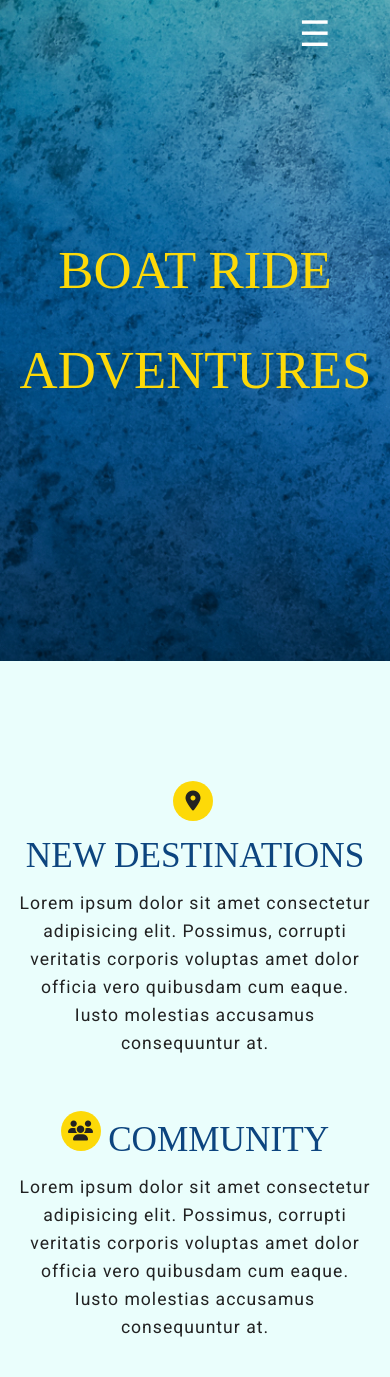
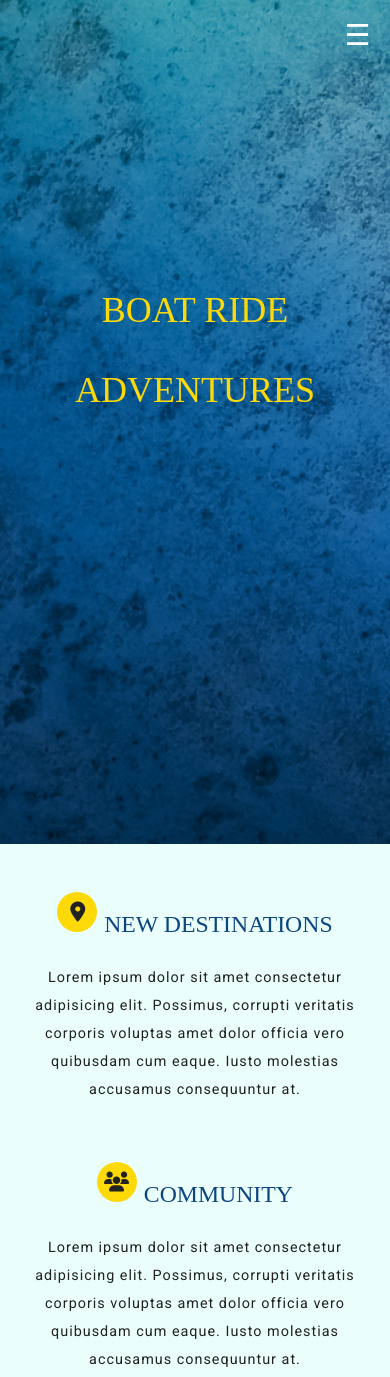
Before and after one commit to lujanvinas/Multi-page-PSD-conversion, a plain HTML site: page index.html in a window 390 px wide. Shown: the top 1377 px of the page. Drawn offline with Linux system fonts and the light colour scheme; a web font is replaced by a local one.

Commit message:
fully responsive

```diff
--- a/styles/sass/_blog.scss
+++ b/styles/sass/_blog.scss
@@ -380,6 +380,10 @@ label{
             margin-right: 0;
         }
 
+        label {
+            display: none;
+        }
+
 
         button {
             width: 50%;
--- a/styles/sass/_home.scss
+++ b/styles/sass/_home.scss
@@ -247,7 +247,6 @@ footer{
 
 
 
-
 // media Queries
 
 @media(max-width:1200px){
@@ -266,10 +265,12 @@ footer{
     }
 
     .feature{
-        width: 100%;
+        width: 90%;
         display: block;
         text-align: center;
-        padding-top:150px;
+        padding-top: 200px;
+        margin: 0 auto;
+        line-height: 100px;
     }
 
 
@@ -343,12 +344,9 @@ footer{
 
 @media(max-width:768px){
 
-    header nav li a {
-        padding: 0 30px;
-    }
-
     .section-1 .flexContainer {
         display: block;
+        padding: 0;
     }
     .section-1 .flexItem {
         width: 100%;
--- a/styles/sass/styles.scss
+++ b/styles/sass/styles.scss
@@ -112,7 +112,6 @@ label {
     display: none;
     color: white;
     font-size: 4rem;
-    margin: 0 40px 0 0;
     line-height: 70px;
 
 }
@@ -168,12 +167,12 @@ a:hover span{
     font-size: 55%;
 
         h1 {
-            line-height: 100px;
+            line-height: 80px;
         }
     }
 
-    header {
-        height: auto;
+    header nav li a {
+        padding: 0 30px;
     }
 
     button {
@@ -282,6 +281,33 @@ a:hover span{
       opacity: 1;
     }
   }
+}
 
+@media(max-width:500px) {
 
+    h1{
+        font-size: 5rem;
+    }
+
+    h2 {
+        font-size: 3.3rem;
+        line-height: 40px;
+        padding: 20px 0;
+    }
+
+    h3 {
+        font-size: 3rem;
+        line-height: 60px;
+    }
+
+    p {
+        font-size: 2rem;
+        line-height: 28px;
+    }
 }
+
+@media(max-width:425px) {
+    html {
+        font-size: 45%;
+    }
+}
```
Also changed, not shown: styles/styles.css.
